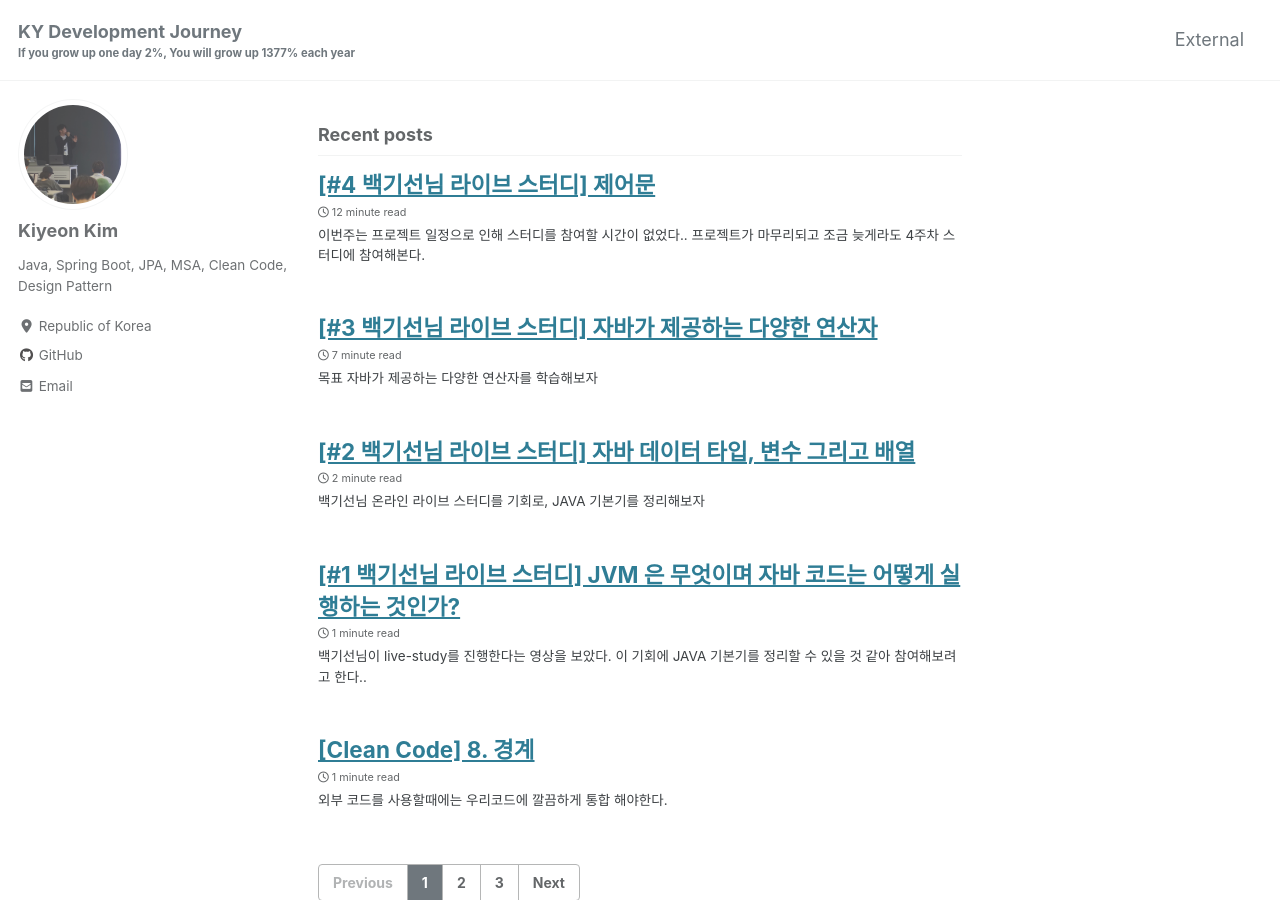
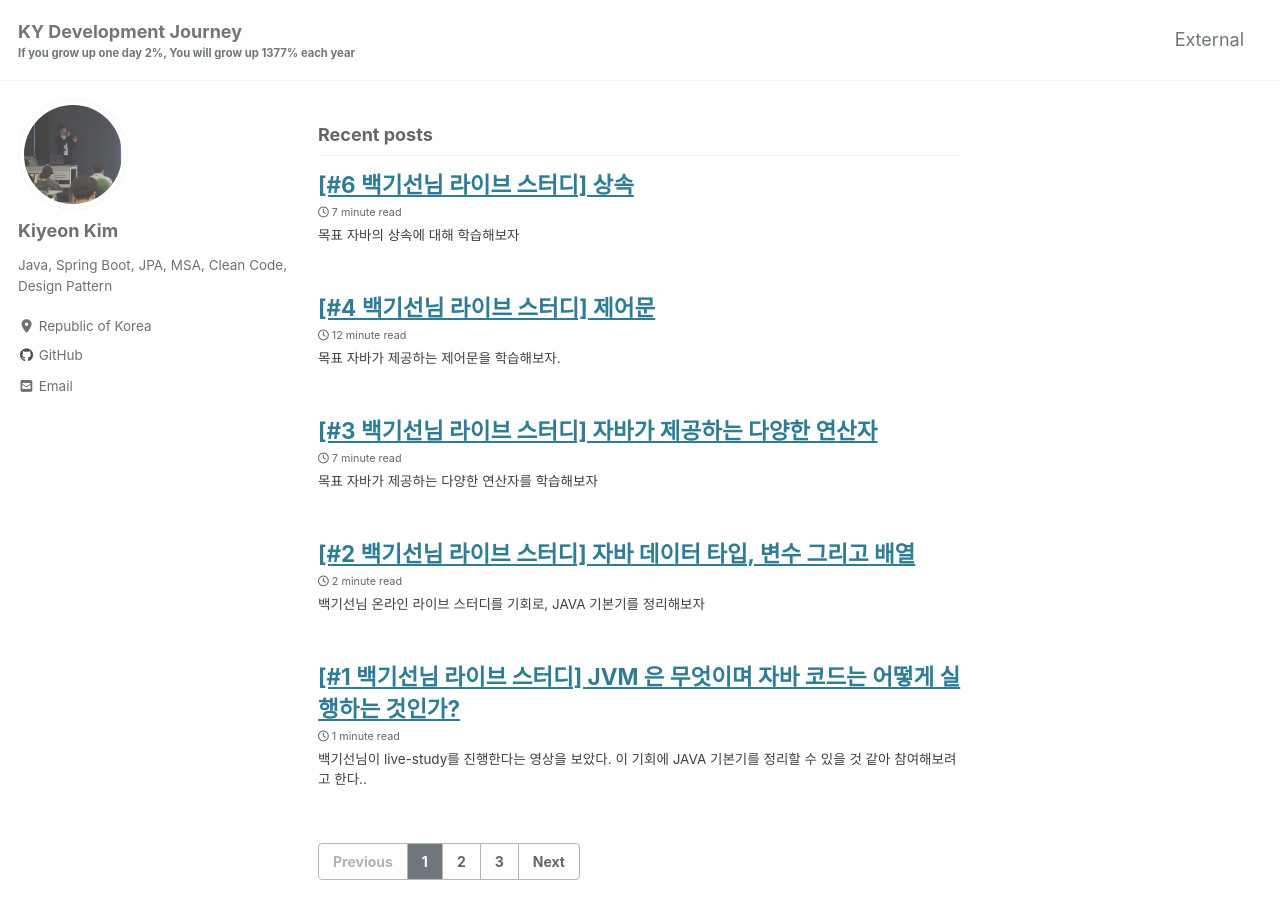
Before and after one commit to giyeon95/giyeon95.github.io, a Jekyll site: the page built from index.html, in a window 1280 px wide and 900 px high. Built offline with Jekyll 4.4.1, drawn with Linux system fonts in a browser that asks for light colours; cached includes are drawn as plain includes; nearby versions of some CDN libraries; the list of posts is cut into pages by our own code; some of the changed lines change nothing that is shown.

Commit message:
update week06

````diff
--- a/_posts/2020-12-13-whiteship_study_week04.md
+++ b/_posts/2020-12-13-whiteship_study_week04.md
@@ -3,11 +3,6 @@ title: "[#4 백기선님 라이브 스터디] 제어문"
 date: 2020-12-25 23:57:10 -0900
 categories: whiteship
 ---
-
-
-
-이번주는 프로젝트 일정으로 인해 스터디를 참여할 시간이 없었다..
-프로젝트가 마무리되고 조금 늦게라도 4주차 스터디에 참여해본다.
 
 # 목표
 자바가 제공하는 제어문을 학습해보자.
--- /dev/null
+++ b/_posts/2020-12-26-whiteship_study_week06.md
@@ -0,0 +1,541 @@
+---
+title: "[#6 백기선님 라이브 스터디] 상속"
+date: 2020-12-25 23:57:10 -0900
+categories: whiteship
+---
+
+# 목표
+자바의 상속에 대해 학습해보자
+
+# 학습 내용
+* 자바 상속의 특징
+* super 키워드
+* 메소드 오버라이딩
+* 다이나믹 메소드 디스패치(Dynamic Method Dispatch)
+* 추상 클래스
+* final 키워드
+* Object 클래스
+
+## 1. 자바 상속의 특징
+
+### 1.1 상속이란?
+
+ 상속이란, OOP(Object Oriented Programming)에서 하나의 중요한 개념이다.
+ Java에서의 상속은 부모 클래스의 변수/ 메소드를 자식 클래스가 물려받아 그대로 사용할 수 있게 해준다.
+
+###  1.2 상속의 특징
+
+* 부모 클래스(super class)의 변수/ 메소드를 자식 클래스(sub class)가 재사용할 수 있다.
+* 메소드 오버라이딩을 통해 부모 클래스(super class)의 메소드를 재정의 할 수도 있다.
+* 중복 코드를 줄여준다. (재사용)
+* Java에서는 하나의 자식 클래스(sub class)는 하나의 부모 클래스(super class)만 상속 받을 수 있다.(단일 상속)
+
+### 1.3 상속 예제
+
+> 숙박업소의 방의 가격, 구조를 출력해주는 프로그램을 만들어보자.
+>
+> Room을 부모 클래스, TwinRoom, VIPRoom 을  자식 클래스로 정의하였다.
+
+```java
+import java.util.Arrays;
+import java.util.List;
+
+public class Room {
+
+    public int price = 100_000;
+    public List<String> facilities = Arrays.asList("침대", "드라이기", "이불", "세면용품");
+
+    public int getPrice() {
+        return price;
+    }
+
+    public List<String> getFacilities() {
+        return facilities;
+    }
+
+  	public void printWarningPoint() {
+        System.out.println("기본방의 주의사항은 없습니다.");
+    }
+
+
+}
+
+
+public class TwinRoom extends Room {
+		public int price = 150_000;
+}
+
+public class VIPRoom extends Room {
+
+}
+
+
+public class Main {
+
+    public static void main(String[] args) {
+        TwinRoom twinRoom = new TwinRoom();
+        VIPRoom vipRoom = new VIPRoom();
+
+        System.out.println("=========" +twinRoom.getClass().getName() + "=========");
+        printPrice(twinRoom.price);
+        printFacilities(twinRoom.facilities);
+
+        System.out.println("=========" +vipRoom.getClass().getName() + "=========");
+        printPrice(vipRoom.price);
+        printFacilities(vipRoom.facilities);
+    }
+
+
+    public static void printPrice(int price) {
+        System.out.println("기본 방의 가격은 " + price + "원 입니다.");
+    }
+
+    public static void printFacilities(List<String> facilities) {
+        StringBuilder sb = new StringBuilder("방의 포함 물품은 ");
+        facilities.forEach(s -> sb.append(s).append(", "));
+        sb.replace(sb.length() - 2, sb.length(), "");
+        sb.append("입니다.");
+
+        System.out.println(sb.toString());
+    }
+}
+
+```
+
+```bash
+=========inheritance.TwinRoom=========
+기본 방의 가격은 150000원 입니다.
+방의 포함 물품은 침대, 드라이기, 이불, 세면용품입니다.
+=========inheritance.VIPRoom=========
+기본 방의 가격은 100000원 입니다.
+방의 포함 물품은 침대, 드라이기, 이불, 세면용품입니다.
+```
+
+* TwinRoom, VIPRoom 에 표기된 **extends**는 Room class를 상속한다는 의미이다.
+
+* TwinRoom에는 Room에서 정의한 변수 및 메소드를 사용할 수 있다. (public을 사용하였기 때문에 사용 가능)
+
+* TwinRoom에서는 price를 정의하였기에, 정의한 price를 가져오고,  VIPRoom에서는 부모 클래스에 있는 price를 가져왔다.
+
+
+
+## 2. super
+
+위와 같은 상황에서 TwinRoom class의 price가 Room price보다 50,000원이 비싸다고 가정해보자.
+
+Room의 price가 올라간다면, TwinRoom도 코드를 바꿔줘야할 것이다. 따라서 부모의 값을 가져와서 계산하는 방법은 없을까? 정답은 *super* 을 이용하면 된다. 추가로, VIP Room도 100,000이 더 비싸다고 수정해보자
+
+>  super 키워드는 부모 클래스(super class)의 변수, 함수를 호출할 수 있다.
+
+
+
+```java
+public class TwinRoom extends Room {
+
+		public int price = super.price + 50000;
+}
+
+public class VIPRoom extends Room {
+
+    public int price = super.price + 100000;
+}
+```
+
+```bash
+=========inheritance.TwinRoom=========
+기본 방의 가격은 150000원 입니다.
+방의 포함 물품은 침대, 드라이기, 이불, 세면용품입니다.
+=========inheritance.VIPRoom=========
+기본 방의 가격은 200000원 입니다.
+방의 포함 물품은 침대, 드라이기, 이불, 세면용품입니다.
+```
+
+ TwinRoom은 50,000원, VIP Room은 100,000원 비싸다고 가정하였다. TwinRoom, VIPRoom이 별개로 가격이 올라가면 Room은 영향을 받지 않고,  Room의 가격 상승시(전체적인 가격인상) 일괄 가격 인상이 가능하다.
+
+
+
+## 3. 메소드 오버라이딩(Method Overriding)
+
+Room class에서 printWarningPoint() 메소드는 방의 주의사항을 보여주는 함수이다. 다른 상속받는 방의 주의사항을  다르게 보여주려면 어떻게 할까?
+
+> 메소드 오버라이딩(Method Overriding)은 부모 클래스(super class)의 public 메소드로 정의된 함수를 재구현 하는 것이다.
+
+```java
+  public void printWarningPoint() {
+        System.out.println("기본방의 주의사항은 없습니다.");
+    } // Room 주의사항
+```
+
+
+
+```java
+public class TwinRoom extends Room {
+    public int price = super.price + 50000;
+
+    @Override
+    public void printWarningPoint() {
+        System.out.println("유리가 매우 약하니 깨지않게 주의하세요.");
+    }
+}
+
+public class VIPRoom extends Room {
+    public int price = super.price + 100000;
+
+    @Override
+    public void printWarningPoint() {
+        System.out.println("화장실 타일이 미끄러우니 조심하세요.");
+    }
+}
+
+import java.util.List;
+
+public class Main {
+
+    public static void main(String[] args) {
+        TwinRoom twinRoom = new TwinRoom();
+        VIPRoom vipRoom = new VIPRoom();
+
+        twinRoom.printWarningPoint(); // 유리가 매우 약하니 깨지않게 주의하세요.
+        vipRoom.printWarningPoint(); // 화장실 타일이 미끄러우니 조심하세요.
+    }
+}
+```
+
+
+
+## 4. 메소드 디스패치(Method Dispatch)
+
+### 4.1 메소드 디스패치란?
+
+어떤 메소드를 호출할지 결정하여 실제로 실행시키는 과정 이다.
+
+### 4.2 메소드 디스패치 종류
+
+- 정적 메소드 디스패치(Static Method Dispatch): **컴파일** 시점에서, 특정 메소드를 호출할 것이라는 걸 명확하게 알고있는 경우
+- 동적 메소드 디스패치(Dynamic Method Dispatch): **런타임** 시점에서, 호출되는 메소드가 동적으로 정해지는 경우
+- 더블 메소드 디스패치(Double Method Dispatch):**런타임** 시점에서, 정적 또는 동적 메소드 디스패치를 두번 진행하는 경우
+
+
+
+### 4.3 정적 메소드 디스패치(Static Method Dispatch)
+
+**컴파일** 시점에서 특정 메소드를 호출할 것이라는걸 명확하게 알고 있는 경우를 의미한다.
+
+> 위에서 작성한 TwinRoom클래스와, VIPRoom은 컴파일 시점에서 어떤 메소드를 사용해야 할지 나타나기에,
+> 정적 메소드 디스패치로 볼 수있다.
+
+```java
+  TwinRoom twinRoom = new TwinRoom(); // TwinRoom의 메소드를 사용하겠다고 명시
+  VIPRoom vipRoom = new VIPRoom(); // VIPRoom의 메소드를 사용하겠다고 명시
+
+  twinRoom.printWarningPoint(); // 정적 메소드 디스패치 발생
+	vipRoom.printWarningPoint(); // 정적 메소드 디스패치 발생
+```
+
+
+
+아래 byteCode에서 #19, #20 을 보면 어떤 클래스의 메소드에서 호출한 것인지 명확하게 나오는것을 확인 할 수 있다.
+
+```bash
+ void printWarningPointTest();
+    Code:
+       0: new           #2                  // class inheritance/TwinRoom
+       3: dup
+       4: invokespecial #3                  // Method inheritance/TwinRoom."<init>":()V
+       7: astore_1
+       8: new           #5                  // class inheritance/VIPRoom
+      11: dup
+      12: invokespecial #6                  // Method inheritance/VIPRoom."<init>":()V
+      15: astore_2
+      16: aload_1
+      17: invokevirtual #19                 // Method inheritance/TwinRoom.printWarningPoint:()V
+      20: aload_2
+      21: invokevirtual #20                 // Method inheritance/VIPRoom.printWarningPoint:()V
+      24: return
+```
+
+
+
+
+
+### 4.4 동적 메소드 디스패치(Dynamic Method Dispatch)
+
+**런타임** 시점에서, 호출되는 메소드가 동적으로 정해지는 경우를 의미한다.
+
+> ~~위에서 작성한 코드를 **컴파일** 단계에서가 아니라~~, **런타임** 시점에서 호출하는 메소드를 알 수있도록 변경해보자.
+> *동적 메소드 디스패치(Dynamic Method Dispatch)* 라고 한다.
+
+```java
+  Room twinRoom = new TwinRoom();
+  Room vipRoom = new VIPRoom();
+
+  twinRoom.printWarningPoint(); // 동적 메소드 디스패치 발생
+	vipRoom.printWarningPoint(); // 동적 메소드 디스패치 발생
+```
+
+아래 byteCode에서 #21을 보면 정적 메소드 디스패치와는 다르게, Room으로 지정되어있다.
+
+즉 컴파일 시점에서는 어떤 메소드를 호출할지 알 수 없으며, 런타임 시점의 #3, #6을 호출 해야 어떤 메소드를 호출할지 알 수 있다.
+
+```bash
+  void printWarningPointDynamicTest();
+    Code:
+       0: new           #2                  // class inheritance/TwinRoom
+       3: dup
+       4: invokespecial #3                  // Method inheritance/TwinRoom."<init>":()V
+       7: astore_1
+       8: new           #5                  // class inheritance/VIPRoom
+      11: dup
+      12: invokespecial #6                  // Method inheritance/VIPRoom."<init>":()V
+      15: astore_2
+      16: aload_1
+      17: invokevirtual #21                 // Method inheritance/Room.printWarningPoint:()V
+      20: aload_2
+      21: invokevirtual #21                 // Method inheritance/Room.printWarningPoint:()V
+      24: return
+
+```
+
+
+
+### 4.5 더블 메소드 디스패치(Double Method Dispatch)
+
+더블 메소드 디스패치를 알려면 Visitor Pattern을 먼저 인지해야 한다.
+
+> Visitor Pattern: 알고리즘을 객체 구조에서 분리시키는 디자인 패턴이다. OCP 원칙을 적용하는 방법중 하나이다.
+> 						 행동의 대상이 되는 객체가 행동을 일으키는 객체를 입력으로 받는 패턴이다.
+
+특정 방을 예약하면 방마다 적립 포인트를 추가한다고 가정하자.
+
+
+
+#### 4.5.1 EventVisitor Interface
+
+오버로딩을 이용해, accumulatePoint 의 기능을 구현할 메소드를 정의한다.
+
+```java
+public interface EventVisitor {
+
+    void accumulatePoint(TwinRoom twinRoom);
+
+    void accumulatePoint(VIPRoom vipRoom);
+}
+```
+
+#### 4.5.2 EventVisitorImpl
+
+각 accumulatePoint의 메소드 기능을 구현한다. (각 Room의 타입별로, 기능이 추가되더라도, 다른 Room의 타입에는 영향을 미치지 않는다.)
+
+```java
+public class EventVisitorImpl implements EventVisitor {
+
+
+    @Override
+    public void accumulatePoint(TwinRoom twinRoom) {
+        System.out.println(twinRoom.price);
+        System.out.println(
+            twinRoom.getClass().getName() + " 예약 포인트" + (double) twinRoom.price / 100.0 + "지급");
+    }
+
+    @Override
+    public void accumulatePoint(VIPRoom vipRoom) {
+        System.out.println(vipRoom.price);
+        System.out.println(
+            vipRoom.getClass().getName() + " 예약 포인트" + (double) vipRoom.price / 100.0 + "지급");
+    }
+}
+```
+
+
+
+#### 4.5.3 Room, TwinRoom, VIPRoom에 EventVisitor을 매개변수로 받는 메소드 추가 (Visitor Pattern)
+
+EventVisitor을 매개변수로 받는 메소드를 추가하였다. this를 넘겨주면서, EventVisitor에서 정의한 accmulatePoint중 적절한 매개변수를 받는 매서드를 찾아 실행한다.
+
+> 실질적인 로직을 가지고 있는 것은 eventVisitor 이지만, 적용할 객체를 거쳐 로직을 발생시키는 주체는 TwinRoom, VIPRoom의  eventVisitor.accumulatePoint(this);  이다.
+
+```java
+public class Room {
+
+   ... 중략 ...
+
+    public void accumulatePoint(EventVisitor eventVisitor) {
+        System.out.println("기본방은 포인트가 없습니다.");
+    }
+}
+
+public class TwinRoom extends Room {
+    ... 중략 ...
+
+    @Override
+    public void accumulatePoint(EventVisitor eventVisitor) {
+        eventVisitor.accumulatePoint(this);
+    }
+}
+
+public class VIPRoom extends Room {
+    ... 중략 ...
+
+    @Override
+    public void accumulatePoint(EventVisitor eventVisitor) {
+        eventVisitor.accumulatePoint(this);
+    }
+}
+```
+
+
+
+#### 4.5.4 실행
+
+```java
+@Test
+@DisplayName("더블 디스패치 테스트")
+void doubleDispatchTest() {
+    EventVisitor eventVisitor = new EventVisitorImpl();
+    Room twinRoom = new TwinRoom();
+    Room vipRoom = new VIPRoom();
+
+    twinRoom.accumulatePoint(eventVisitor);
+    vipRoom.accumulatePoint(eventVisitor);
+
+}
+```
+
+
+
+#### 4.5.5 결과
+
+```bash
+150000
+inheritance.TwinRoom 예약 포인트1500.0지급
+200000
+inheritance.VIPRoom 예약 포인트2000.0지급
+```
+
+
+
+#### 4.5.6 bytecode
+
+```bash
+void doubleDispatchTest();
+    Code:
+       0: new           #22                 // class inheritance/EventVisitorImpl
+       3: dup
+       4: invokespecial #23                 // Method inheritance/EventVisitorImpl."<init>":()V
+       7: astore_1
+       8: new           #2                  // class inheritance/TwinRoom
+      11: dup
+      12: invokespecial #3                  // Method inheritance/TwinRoom."<init>":()V
+      15: astore_2
+      16: new           #5                  // class inheritance/VIPRoom
+      19: dup
+      20: invokespecial #6                  // Method inheritance/VIPRoom."<init>":()V
+      23: astore_3
+      24: aload_2
+      25: aload_1
+      26: invokevirtual #24                 // Method inheritance/Room.accumulatePoint:(Linheritance/EventVisitor;)V
+      29: aload_3
+      30: aload_1
+      31: invokevirtual #24                 // Method inheritance/Room.accumulatePoint:(Linheritance/EventVisitor;)V
+      34: return
+```
+
+
+
+## 5. 추상 클래스(abstract class)
+
+### 5.1 추상 클래스란?
+
+추상 클래스는 메소드를 구현하지 않고 정의(?)만 해두는 클래스이다. (abstract 메소드가 하나라도 있다면 class를 추상 클래스로 지정해야한다.)
+
+
+
+### 5.2 특징
+
+* abstract를 지정한 추상 메소드는 접근 제어자로 private를 사용할 수 없다.
+* abstract는 메소드는 반드시 자식 클래스 에서 구현해야 한다. (미구현시 자식 클래스도 추상 클래스로 작성해야 한다.)
+
+### 5.3 문법
+
+사용하려면 abstract를 아래와 같이 지정하면 되며, 부모 클래스를 상속 받는 추상 클래스가 아닌 자식 클래스는 반드시 해당 내용을 구현해야 한다.
+~~java 8부터 default 메서드 지원등 으로 인해 이왕이면 interface를 쓰자~~
+
+```java
+public abstract class Room {
+
+   ... 중략 ...
+
+    protected abstract void abstractPoint();
+
+}
+
+public class VIPRoom extends Room {
+   ... 중략 ...
+
+    @Override
+    protected void abstractPoint() {
+
+    }
+}
+
+```
+
+
+
+## 6. final 키워드
+
+### 6.1 final?
+
+final 키워드는 엔티티를 한번만 할당한다. 재할당을 시도할시 아래와 같이 컴파일 단계에서 오류가 발생한다. (read-only)
+
+> 단 Collections 과 같이 재할당이 아니라, add, remove와 같은 기능은 동작한다.
+
+<img width="455" alt="스크린샷 2020-12-26 오후 8 35 42" src="https://user-images.githubusercontent.com/37217320/103150720-f03d4080-47b9-11eb-8ec3-9eec3bb66458.png">
+
+
+
+###  6.2 사용 구분
+
+* 클래스(class): 클래스의 상속을 제한할때 사용
+* 메소드(method): 메소드 오버라이딩을 제한할때 사용
+* 변수(variable): 변수에 값 재할당을 막을때 사용
+
+
+
+
+
+
+
+## 7. Object 클래스
+
+###  7.1 Object class?
+
+ Object  클래스는 모든 클래스의 최상위 클래스이다. 모든 클래스는 구현시 Object 클래스를 상속하고 있으므로 Object 클래스의 메소드를 사용 및 재정의 가능하다.
+
+> 단 함부로 재정의 하지는 말자. 다양한 함정이 도사리고 있을 수도 있다. (Effective Java 3/E - 아이템 10 Equals는 일반 규약을 지켜 재정의하라)
+
+### 7.2 Object 메소드
+
+| **Modifier and Type and Method**   | **Description**                                              |
+| ---------------------------------- | ------------------------------------------------------------ |
+| protected Object clone()           | 객체를 복사해서 리턴한다.                                    |
+| boolean equals(Object obj)         | 객체간의 동일여부를 boolean 값으로 리턴한다.                 |
+| protected void finalize()          | 지정 객체가 GC 처리되기 전에 호출 된다.                      |
+| Class<?> getClass()                | 객체의 runtime class를 리턴한다.                             |
+| int hashCode()                     | 객체의 해쉬값을 리턴한다.                                    |
+| void notify()                      | wait() 된 스레드를 다시 진행할때 호출한다.                   |
+| void notifyAll()                   | wait() 된 모든 스레드를 다시 진행할때 호출한다.              |
+| String toString()                  | 객체를 String으로 나타낸다. default는 클래스명@16진수 hashcode로 반환한다. |
+| void wait()                        | 해당 싱글 스레드를 일시적으로 중지할 때 호출한다.            |
+| void wait(long timeout)            | 매개변수의 시간동안 스레드를 일시적 중단할때 호출한다.       |
+| void wait(long timeout, int nanos) | 매개변수의 시간동안 스레드를 일시적 중단할때 호출한다.       |
+
+
+
+## Reference
+
+> [[JAVA] Static Method Dispatch, Dynamic Method Dispatch, Double Dispatch](https://defacto-standard.tistory.com/413)
+>
+> [방문자 패턴 - Visitor pattern](https://thecodinglog.github.io/design/2019/10/29/visitor-pattern.html)
+>
+> [자바 Object 클래스에 대한 이야기](https://www.holaxprogramming.com/2012/06/30/java-basic-object-class/)
````
